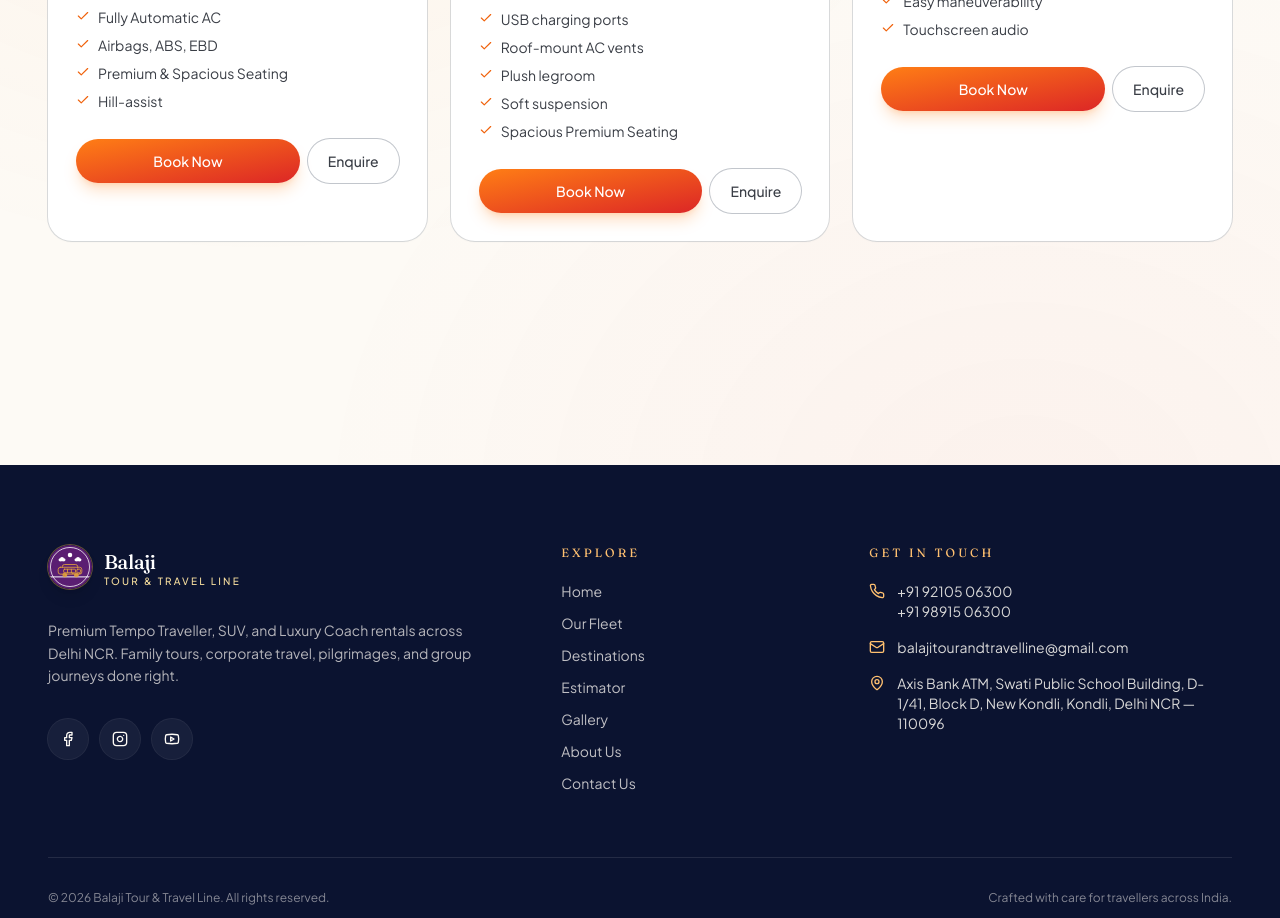
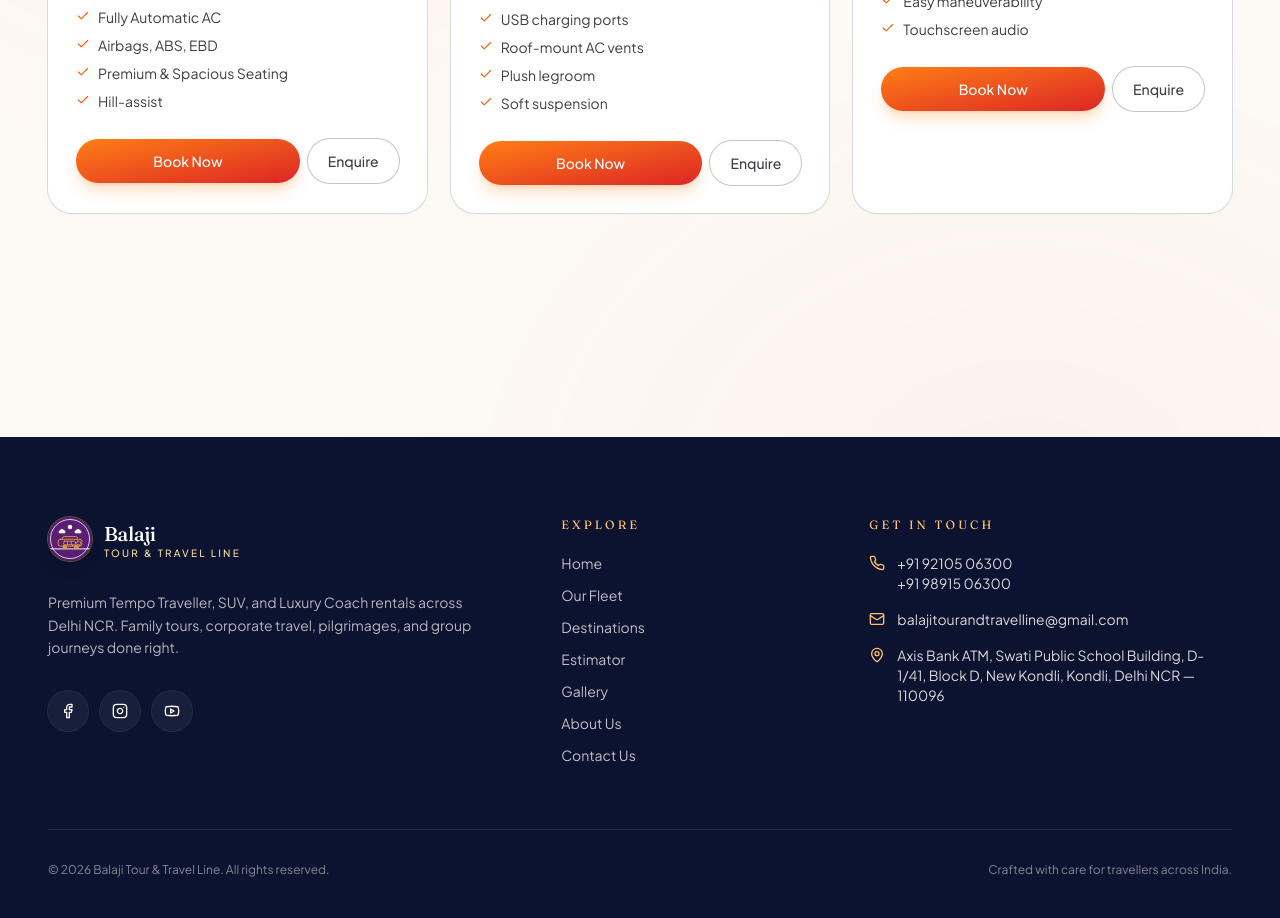
Before and after one commit to adarshdebata/balaji-tour-travel, a Next.js app: page /fleet/suv in a window 1280 px wide. Shown: the part 1100-2018 px from the top of the page. Built offline with nearby package versions, Linux system fonts and the light colour scheme.

Commit message:
Update vehicles.ts

```diff
--- a/src/data/vehicles.ts
+++ b/src/data/vehicles.ts
@@ -25,7 +25,7 @@ export const VEHICLES: Vehicle[] = [
     seating: 7,
     luggage: "3–4 Medium Bags*",
     ac: true,
-    features: ["Premium SUV", "Front & Rear AC", "USB charging ports", "Roof-mount AC vents", "Plush legroom", "Soft suspension", "Spacious Premium Seating"],
+    features: ["Premium SUV", "Front & Rear AC", "USB charging ports", "Roof-mount AC vents", "Plush legroom", "Soft suspension"],
     pricePerKm: 18,
     pricePerHrs: 209,
     description:
```
